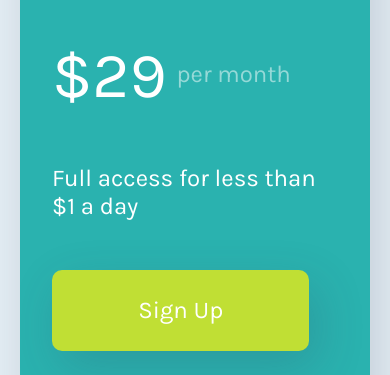
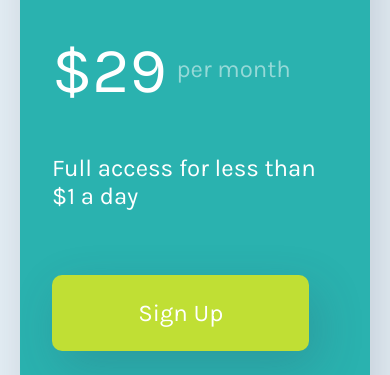
Before and after one commit to rohitd99/rohitd99, a plain HTML site: page SinglePriceGrid/index.html in a window 390 px wide. Shown: the part 725-1100 px from the top of the page. Drawn offline with Linux system fonts and the light colour scheme.

Commit message:
Changes regarding margin

```diff
--- a/SinglePriceGrid/index.html
+++ b/SinglePriceGrid/index.html
@@ -37,7 +37,7 @@
             <span class="month-price">$29</span
             ><span class="per-month">per month</span>
           </p>
-          <p>Full access for less than $1 a day</p>
+          <p class="full-access">Full access for less than $1 a day</p>
           <button class="btn">Sign Up</button>
         </div>
         <div class="compartment">
--- a/SinglePriceGrid/style.css
+++ b/SinglePriceGrid/style.css
@@ -36,6 +36,7 @@ body{
     color: var(--clr-grayishblue);
     background-color: var(--clr-lightgray);
     min-height: 100vh;
+    margin: 50px 0;
 }
 main{
     height: 100vh;
@@ -165,4 +166,7 @@ main{
         grid-row-start: 3;
         grid-row-end: 4;
     }
+    .full-access{
+        padding-bottom: 20px;
+    }
 }
```
